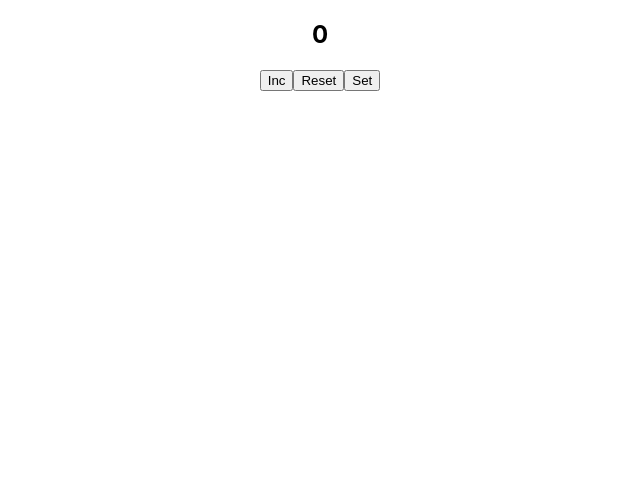
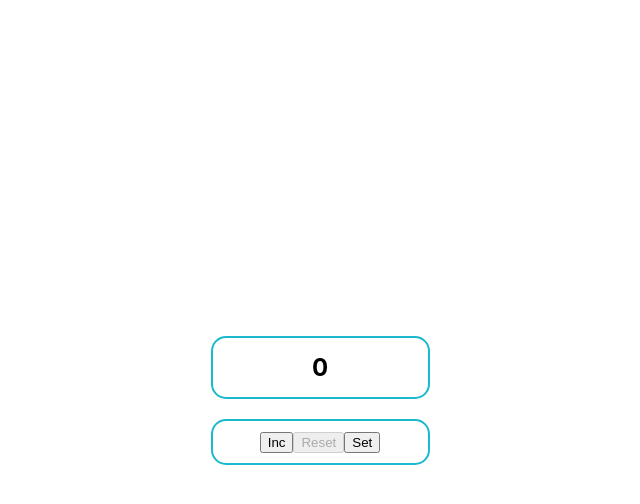
Before and after one commit to Verminas/counter, a React (Create React App) app: page / in a window 1280 px wide. Shown: the top 504 px of the page, without its empty margins (320-960 px from the left). Built offline with nearby package versions, Linux system fonts and the light colour scheme.

Commit message:
feat: work with counter v3 with styles (in process)

```diff
--- a/package.json
+++ b/package.json
@@ -13,6 +13,7 @@
     "react": "^18.3.1",
     "react-dom": "^18.3.1",
     "react-scripts": "5.0.1",
+    "styled-components": "^6.1.11",
     "typescript": "^4.9.5",
     "web-vitals": "^2.1.4"
   },
--- a/src/App.tsx
+++ b/src/App.tsx
@@ -1,73 +1,113 @@
 import React, {ChangeEvent, useState} from 'react';
 import './App.css';
+import {InputItem} from "./components/InputItem/InputItem";
+import {Button} from "./components/Button/Button";
+import {CounterValue} from "./components/CounterValue/CounterValue";
+import styled from "styled-components";
+import {BorderWrapper} from "./components/BorderWrapper";
 
 function App() {
-  const [value, setValue] = useState(0);
-  const [minValue, setMinValue] = useState<number>(() => {
+  const [minValue, setMinValue] = useState<number>(setInitialMinValue);
+  const [maxValue, setMaxValue] = useState<number>(setInitialMaxValue);
+  const [value, setValue] = useState(minValue);
+
+  const [editMode, setEditMode] = useState<boolean>(false);
+
+  function setInitialMinValue() {
     const min = localStorage.getItem('minValue')
-    if(min) {
+    if (min) {
       return JSON.parse(min);
     } else {
       return 0;
     }
-  });
-  const [maxValue, setMaxValue] = useState<number>(() => {
+  }
+
+  function setInitialMaxValue() {
     const max = localStorage.getItem('maxValue')
-    if(max) {
+    if (max) {
       return JSON.parse(max);
     } else {
       return 5;
     }
-  });
-
-  const [editMode, setEditMode] = useState<boolean>(false);
+  }
 
   function changeEditMode() {
     setEditMode(!editMode)
   }
 
+  function saveSettings() {
+    localStorage.setItem('minValue', JSON.stringify(minValue));
+    localStorage.setItem('maxValue', JSON.stringify(maxValue));
+    setValue(minValue);
+    changeEditMode();
+  }
+
   function changeMinValue(e: ChangeEvent<HTMLInputElement>) {
     const currentValue = Number(e.currentTarget.value);
-    if(currentValue >= -1) {
+    if (currentValue >= -1) {
       setMinValue(currentValue)
     }
   }
 
   function changeMaxValue(e: ChangeEvent<HTMLInputElement>) {
     const currentValue = Number(e.currentTarget.value);
-    if(currentValue >= -1 || currentValue > minValue) {
+    if (currentValue >= -1 || currentValue > minValue) {
       setMaxValue(currentValue)
     }
   }
 
-  const setInEditModeDisabled = minValue < 0 || minValue > maxValue;
+  function incrementValue() {
+    if (value < maxValue) {
+      setValue(value + 1)
+    }
+  }
+
+  function resetValue() {
+    setValue(minValue)
+  }
+
+  const setInEditModeBtnDisabled = minValue < 0 || minValue >= maxValue;
+  const incrementBtnDisabled = value >= maxValue;
+  const resetBtnDisabled = value === minValue;
+  const inputItemMinValueError = minValue < 0 || minValue >= maxValue;
+  const inputItemMaxValueError = maxValue < 0 || minValue >= maxValue;
+  const valueIsMaxValue = value >= maxValue;
 
   return (
     <div className="App">
-    <div>
-      {editMode ? <div>
-        <div>
-          <label htmlFor={'maxValue'}>Max value: </label>
-          <input id={'maxValue'} type={'number'} value={maxValue} onChange={changeMaxValue}/>
-        </div>
-        <div>
-          <label htmlFor={'startValue'}>Start value: </label>
-          <input id={'startValue'} type={'number'} value={minValue} onChange={changeMinValue}/>
-        </div>
-
-      </div> : <div>
-        <h2>{value}</h2>
-      </div>}
-      {editMode ? <div>
-        <button disabled={setInEditModeDisabled}>Set</button>
-      </div> : <div>
-        <button>Inc</button>
-        <button>Reset</button>
-        <button onClick={changeEditMode}>Set</button>
-      </div>}
-    </div>
+      <WrapperContent>
+        {editMode
+          ? (
+            <BorderWrapper>
+              <InputItem id={'maxValue'} value={maxValue} onChange={changeMaxValue} labelTitle={'Max value: '}
+                         error={inputItemMaxValueError}/>
+              <InputItem id={'startValue'} value={minValue} onChange={changeMinValue} labelTitle={'Start value: '}
+                         error={inputItemMinValueError}/>
+            </BorderWrapper>
+          )
+          : (
+            <CounterValue value={value} error={valueIsMaxValue}/>
+          )}
+        {editMode ? <BorderWrapper>
+          <Button disabled={setInEditModeBtnDisabled} onClick={saveSettings} title={'Set'}/>
+        </BorderWrapper> : <BorderWrapper>
+          <Button onClick={incrementValue} disabled={incrementBtnDisabled} title={'Inc'}/>
+          <Button onClick={resetValue} disabled={resetBtnDisabled} title={'Reset'}/>
+          <Button onClick={changeEditMode} title={'Set'}/>
+        </BorderWrapper>}
+      </WrapperContent>
     </div>
   );
 }
 
 export default App;
+
+const WrapperContent = styled.div`
+    width: 100%;
+    min-height: 100vh;
+    display: flex;
+    flex-direction: column;
+    gap: 20px;
+    align-items: center;
+    justify-content: center;
+`
--- /dev/null
+++ b/src/components/BorderWrapper.ts
@@ -0,0 +1,8 @@
+import styled from "styled-components";
+
+export const BorderWrapper = styled.div`
+    min-width: 185px;
+    padding: 10px 15px;
+    border: 2px solid #1bb9cd;
+    border-radius: 15px;
+`
--- /dev/null
+++ b/src/components/Button/Button.tsx
@@ -0,0 +1,10 @@
+type Props = {
+  title: string
+  disabled?: boolean
+  onClick: () => void
+};
+export const Button = ({title, disabled, onClick}: Props) => {
+  return (
+    <button onClick={onClick} disabled={disabled}>{title}</button>
+  );
+};
--- /dev/null
+++ b/src/components/CounterValue/CounterValue.tsx
@@ -0,0 +1,21 @@
+import styled from "styled-components";
+import {BorderWrapper} from "../BorderWrapper";
+
+type Props = {
+  value: number
+  error: boolean
+};
+export const CounterValue = ({value, error}: Props) => {
+  return (
+    <BorderWrapper>
+      <StyledH2 error={error} >{value}</StyledH2>
+    </BorderWrapper>
+  );
+};
+
+const StyledH2 = styled.h2<{error: boolean}>`
+    display: inline-block;
+    margin: 5px;
+    color: ${props => props.error ? 'red' : 'black'};
+    transform: ${props => props.error ? 'scale(1.2)' : 'scale(1.0)'};
+`
--- /dev/null
+++ b/src/components/InputItem/InputItem.tsx
@@ -0,0 +1,30 @@
+import React from "react";
+import styled from "styled-components";
+import {Simulate} from "react-dom/test-utils";
+import error = Simulate.error;
+
+type Props = {
+  id: string
+  value: number
+  onChange: (e: React.ChangeEvent<HTMLInputElement>) => void
+  labelTitle: string
+  error: boolean
+};
+export const InputItem = ({id, value, onChange, labelTitle, error}: Props) => {
+  return (
+    <div>
+      <label htmlFor={id}>{labelTitle}</label>
+      <StyledInput id={id} type={'number'} value={value} onChange={onChange} error={error}/>
+    </div>
+  );
+};
+
+const StyledInput = styled.input<{ error: boolean}>`
+    background-color: ${props => props.error ? 'red' : 'transparent'};
+    border: ${props => props.error ? '1px solid red' : '1px solid black'};
+    max-width: 100px;
+
+    &:focus-visible {
+        outline: ${props => props.error ? '1px solid red' : '1px solid black'};
+    }
+`
```
Also changed, not shown: 1 other file (tests, documents, lock files or other folders).
